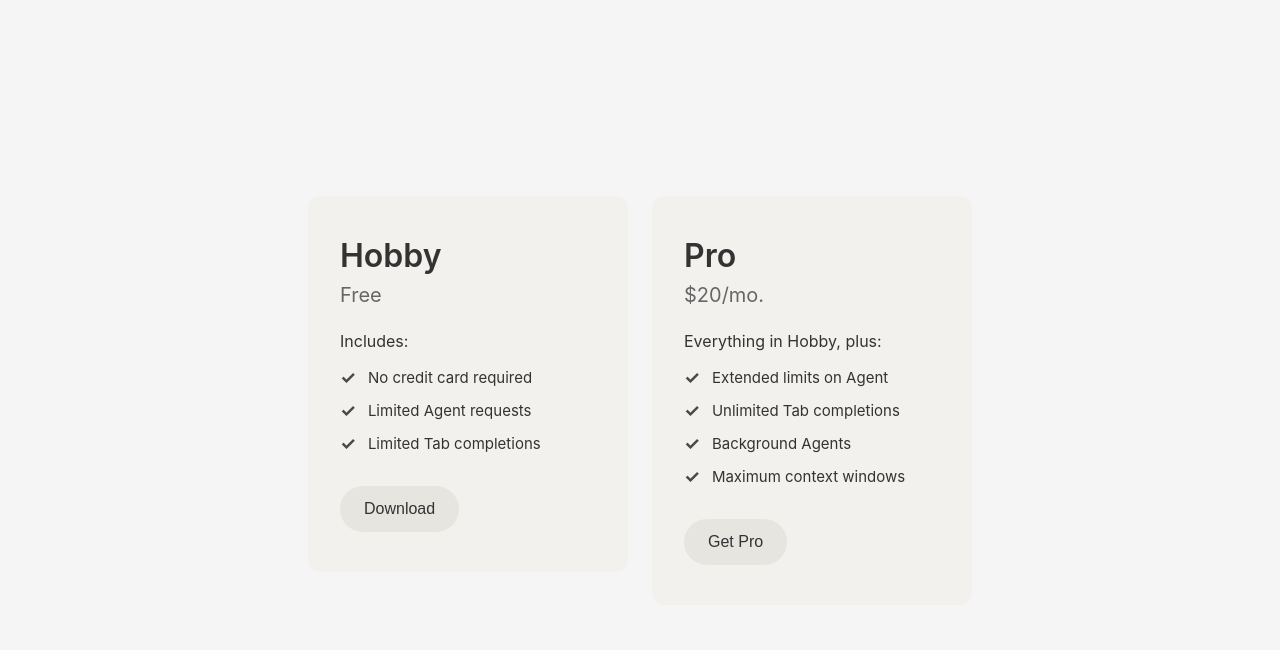
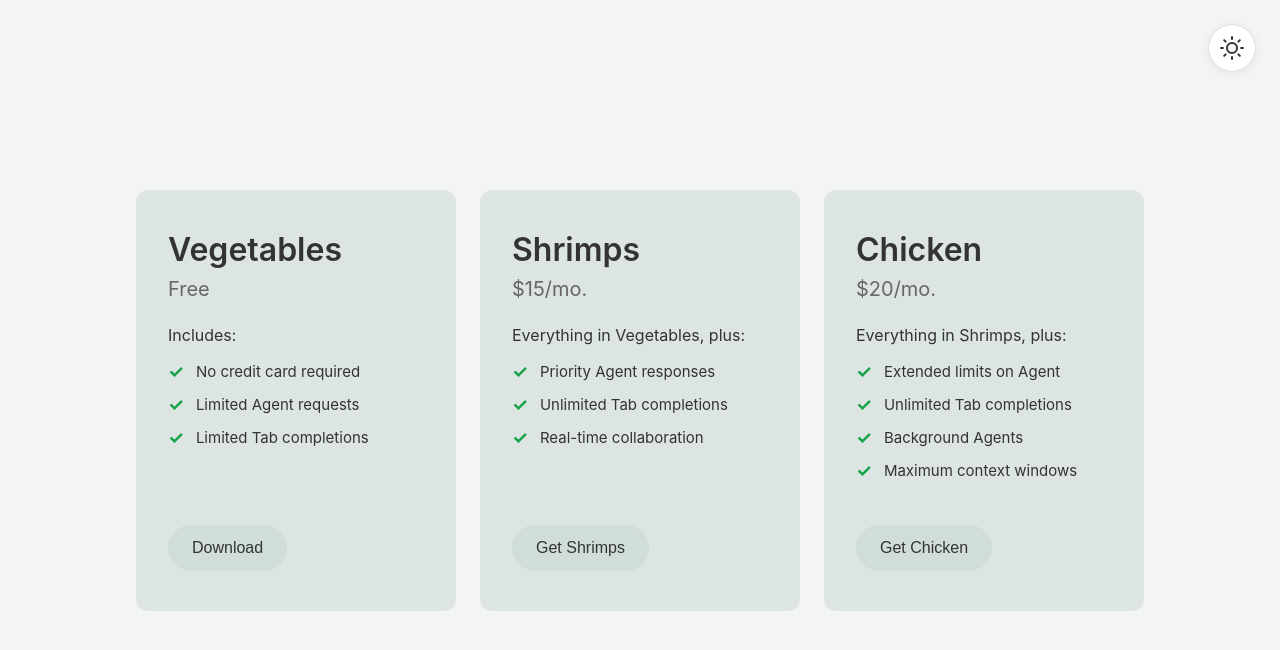
Before and after one commit to ManiaaTotomi/Noodles-latest-, a plain HTML site: page index.html in a window 1280 px wide. Drawn offline with Linux system fonts and the light colour scheme.

Commit message:
3 cards, two modes.
added a 3rd card in the middle, added dark mode and changed  the cards' colors

```diff
--- a/index.html
+++ b/index.html
@@ -1,5 +1,5 @@
 <!DOCTYPE html>
-<html lang="en">
+<html lang="en" data-theme="light">
 <head>
     <meta charset="UTF-8">
     <meta name="viewport" content="width=device-width, initial-scale=1.0">
@@ -7,9 +7,29 @@
     <link rel="stylesheet" href="styles.css">
 </head>
 <body>
+    <button class="theme-toggle" aria-label="Toggle dark mode" type="button">
+        <span class="theme-icon theme-icon--sun" aria-hidden="true">
+            <svg xmlns="http://www.w3.org/2000/svg" width="24" height="24" viewBox="0 0 24 24" fill="none" stroke="currentColor" stroke-width="2" stroke-linecap="round" stroke-linejoin="round">
+                <circle cx="12" cy="12" r="5"/>
+                <line x1="12" y1="1" x2="12" y2="3"/>
+                <line x1="12" y1="21" x2="12" y2="23"/>
+                <line x1="4.22" y1="4.22" x2="5.64" y2="5.64"/>
+                <line x1="18.36" y1="18.36" x2="19.78" y2="19.78"/>
+                <line x1="1" y1="12" x2="3" y2="12"/>
+                <line x1="21" y1="12" x2="23" y2="12"/>
+                <line x1="4.22" y1="19.78" x2="5.64" y2="18.36"/>
+                <line x1="18.36" y1="5.64" x2="19.78" y2="4.22"/>
+            </svg>
+        </span>
+        <span class="theme-icon theme-icon--moon" aria-hidden="true">
+            <svg xmlns="http://www.w3.org/2000/svg" width="24" height="24" viewBox="0 0 24 24" fill="none" stroke="currentColor" stroke-width="2" stroke-linecap="round" stroke-linejoin="round">
+                <path d="M21 12.79A9 9 0 1 1 11.21 3 7 7 0 0 0 21 12.79z"/>
+            </svg>
+        </span>
+    </button>
     <div class="cards-container">
         <div class="card">
-            <h1 class="card-title">Hobby</h1>
+            <h1 class="card-title">Vegetables</h1>
             <p class="card-price">Free</p>
             <div class="card-content">
                 <p class="includes-text">Includes:</p>
@@ -31,10 +51,32 @@
             <button class="download-button">Download</button>
         </div>
         <div class="card">
-            <h1 class="card-title">Pro</h1>
+            <h1 class="card-title">Shrimps</h1>
+            <p class="card-price">$15/mo.</p>
+            <div class="card-content">
+                <p class="includes-text">Everything in Vegetables, plus:</p>
+                <ul class="features-list">
+                    <li>
+                        <span class="checkmark">✓</span>
+                        Priority Agent responses
+                    </li>
+                    <li>
+                        <span class="checkmark">✓</span>
+                        Unlimited Tab completions
+                    </li>
+                    <li>
+                        <span class="checkmark">✓</span>
+                        Real-time collaboration
+                    </li>
+                </ul>
+            </div>
+            <button class="download-button">Get Shrimps</button>
+        </div>
+        <div class="card">
+            <h1 class="card-title">Chicken</h1>
             <p class="card-price">$20/mo.</p>
             <div class="card-content">
-                <p class="includes-text">Everything in Hobby, plus:</p>
+                <p class="includes-text">Everything in Shrimps, plus:</p>
                 <ul class="features-list">
                     <li>
                         <span class="checkmark">✓</span>
@@ -54,8 +96,31 @@
                     </li>
                 </ul>
             </div>
-            <button class="download-button">Get Pro</button>
+            <button class="download-button">Get Chicken</button>
         </div>
     </div>
+    <script>
+        const html = document.documentElement;
+        const toggle = document.querySelector('.theme-toggle');
+
+        function setTheme(theme) {
+            html.setAttribute('data-theme', theme);
+            localStorage.setItem('theme', theme);
+        }
+
+        function initTheme() {
+            const saved = localStorage.getItem('theme');
+            const prefersDark = window.matchMedia('(prefers-color-scheme: dark)').matches;
+            if (saved) setTheme(saved);
+            else setTheme(prefersDark ? 'dark' : 'light');
+        }
+
+        toggle.addEventListener('click', () => {
+            const current = html.getAttribute('data-theme');
+            setTheme(current === 'light' ? 'dark' : 'light');
+        });
+
+        initTheme();
+    </script>
 </body>
 </html>
--- a/styles.css
+++ b/styles.css
@@ -6,12 +6,109 @@
 
 body {
     font-family: -apple-system, BlinkMacSystemFont, 'Segoe UI', Roboto, Oxygen, Ubuntu, Cantarell, sans-serif;
-    background-color: #f5f5f5;
+    background-color: #f2f5f3;
     display: flex;
     justify-content: center;
     align-items: center;
     min-height: 100vh;
     padding: 20px;
+    position: relative;
+    transition: background-color 0.3s ease;
+}
+
+/* Theme toggle */
+.theme-toggle {
+    position: fixed;
+    top: 24px;
+    right: 24px;
+    width: 48px;
+    height: 48px;
+    border-radius: 50%;
+    border: 1px solid rgba(0, 0, 0, 0.12);
+    background: #fff;
+    cursor: pointer;
+    display: flex;
+    align-items: center;
+    justify-content: center;
+    color: #333;
+    transition: background-color 0.2s ease, color 0.2s ease, border-color 0.2s ease;
+    z-index: 100;
+    box-shadow: 0 2px 12px rgba(0, 0, 0, 0.06);
+}
+
+.theme-toggle:hover {
+    background-color: #f0f0f0;
+}
+
+.theme-icon {
+    position: absolute;
+    width: 24px;
+    height: 24px;
+}
+
+.theme-icon--moon {
+    display: none;
+}
+
+[data-theme="dark"] .theme-icon--sun {
+    display: none;
+}
+
+[data-theme="dark"] .theme-icon--moon {
+    display: block;
+}
+
+[data-theme="dark"] .theme-toggle {
+    background: #2a2a2a;
+    border-color: rgba(255, 255, 255, 0.15);
+    color: #fff;
+}
+
+[data-theme="dark"] .theme-toggle:hover {
+    background: #363636;
+}
+
+/* Dark mode */
+[data-theme="dark"] body {
+    background-color: #1a1e1c;
+}
+
+[data-theme="dark"] .card {
+    background-color: #2a322e;
+}
+
+[data-theme="dark"] .card:hover {
+    box-shadow: 0 12px 40px rgba(0, 0, 0, 0.5), 0 4px 16px rgba(0, 0, 0, 0.3);
+}
+
+[data-theme="dark"] .card-title,
+[data-theme="dark"] .includes-text,
+[data-theme="dark"] .features-list li {
+    color: #e8e8e8;
+}
+
+[data-theme="dark"] .card-price {
+    color: #a0a0a0;
+}
+
+[data-theme="dark"] .checkmark {
+    color: #4ade80;
+}
+
+[data-theme="dark"] .download-button {
+    background-color: #36403b;
+    border: 1px solid rgba(255, 255, 255, 0.2);
+    color: #e8e8e8;
+}
+
+[data-theme="dark"] .download-button:hover {
+    background-color: #fff;
+    color: #111;
+}
+
+[data-theme="dark"] .download-button:active {
+    background-color: #e8e8e8;
+    color: #111;
 }
 
 .cards-container {
@@ -20,15 +117,23 @@ body {
     gap: 24px;
     flex-wrap: nowrap;
     justify-content: center;
-    align-items: flex-start;
+    align-items: stretch;
 }
 
 .card {
-    background-color: #f2f1ed;
+    background-color: #dce5e1;
     border-radius: 12px;
     padding: 40px 32px;
     width: 320px;
     flex-shrink: 0;
+    display: flex;
+    flex-direction: column;
+    transition: transform 0.3s ease, box-shadow 0.3s ease;
+}
+
+.card:hover {
+    transform: scale(1.04);
+    box-shadow: 0 12px 40px rgba(0, 0, 0, 0.12), 0 4px 16px rgba(0, 0, 0, 0.06);
 }
 
 .card-title {
@@ -46,6 +151,7 @@ body {
 
 .card-content {
     margin-bottom: 32px;
+    flex: 1;
 }
 
 .includes-text {
@@ -68,7 +174,7 @@ body {
 }
 
 .checkmark {
-    color: #4a4a4a;
+    color: #16a34a;
     font-size: 18px;
     margin-right: 12px;
     font-weight: bold;
@@ -76,7 +182,7 @@ body {
 
 .download-button {
     width: fit-content;
-    background-color: #e6e5e0;
+    background-color: #d0ddd8;
     border: none;
     border-radius: 999px;
     padding: 14px 24px;
@@ -84,13 +190,16 @@ body {
     font-weight: 500;
     color: #333;
     cursor: pointer;
-    transition: background-color 0.2s ease;
+    transition: background-color 0.2s ease, color 0.2s ease, border-color 0.2s ease;
+    margin-top: auto;
 }
 
 .download-button:hover {
-    background-color: #D8D6CE;
+    background-color: #111;
+    color: #fff;
 }
 
 .download-button:active {
-    background-color: #D8D6CE;
+    background-color: #000;
+    color: #fff;
 }
```
